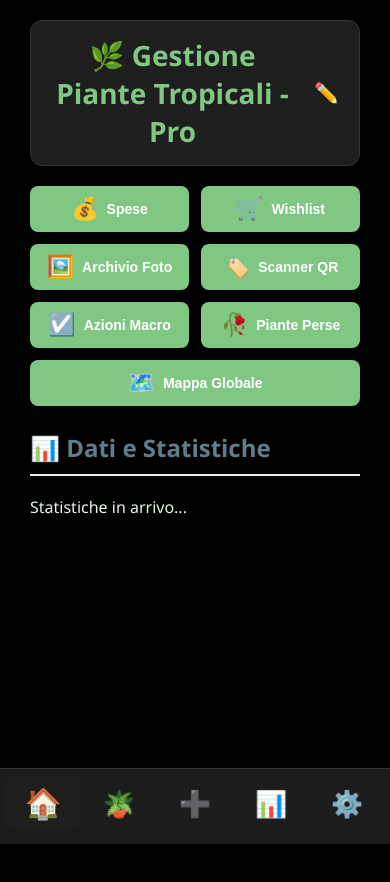
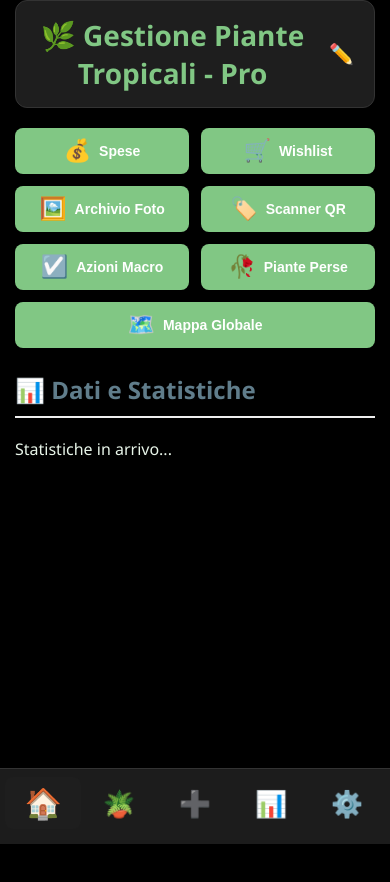
Before and after one commit to gernotfound/pianta, a React (Vite) app: page /#/ in a window 390 px wide. After the commit the page ends 844 px from the top, so only its background shows below. Built offline with nearby package versions, Linux system fonts and the light colour scheme; no server answers; sample sign-in values are in the browser's storage.

Commit message:
fix(ui): restore correct grid sizes and mobile padding

```diff
--- a/src/pages/PlantsGrid.jsx
+++ b/src/pages/PlantsGrid.jsx
@@ -52,7 +52,7 @@ const PlantsGrid = () => {
             <button className="btn" style={{ fontSize: '16px', padding: '12px 25px' }} onClick={() => navigate('/add-plant')}>➕ Aggiungi la prima Pianta</button>
         </div>
       ) : (
-        <div id="plants-grid" style={{ display: 'grid', gridTemplateColumns: 'repeat(auto-fill, minmax(150px, 1fr))', gap: '15px', marginTop: '15px' }}>
+        <div id="plants-grid">
           {filteredPlants.map(plant => (
             <PlantCard key={plant.id} plant={plant} />
           ))}
--- a/src/style.css
+++ b/src/style.css
@@ -1211,10 +1211,14 @@ input:focus, select:focus, textarea:focus {
 }
 
 @media (max-width: 768px) {
+    body {
+        padding: 0 !important;
+    }
+
     .container {
         max-width: 100% !important;
         width: 100% !important;
-        padding: 0 10px !important;
+        padding: 0 15px !important;
     }
 
     /* Le card e le sezioni mantengono lo stesso stile del desktop (bordi, background, ecc.) */
```
